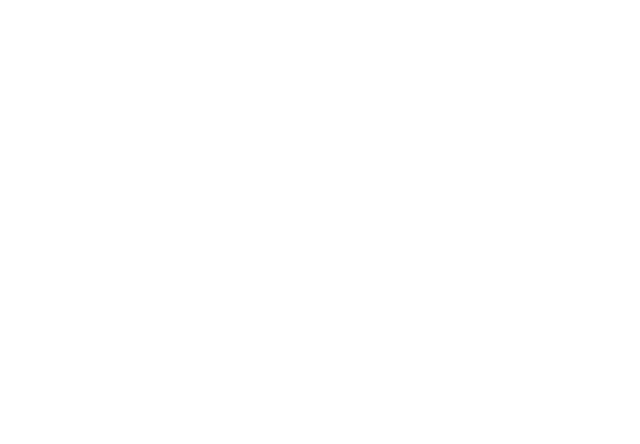
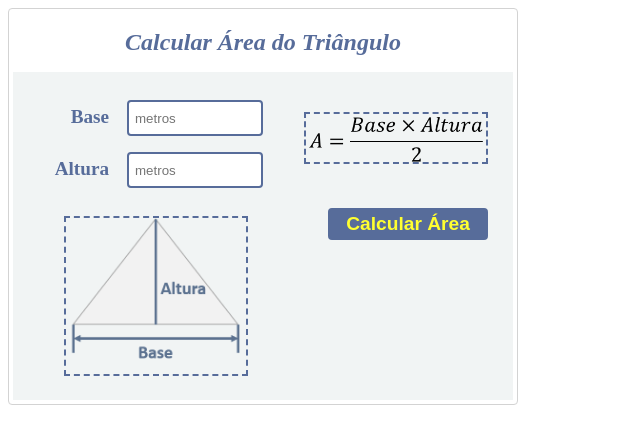
Before and after one commit to brneor/APS_TWA_02, a plain HTML site: page index.html in a window 1280 px wide. Shown: the whole page, without its empty margins (0-640 px from the left). Drawn offline with Linux system fonts and the light colour scheme.

Commit message:
Finalização do projeto.

```diff
--- a/index.html
+++ b/index.html
@@ -3,8 +3,10 @@
 <head>
     <meta charset="UTF-8">
     <title>APS_02</title>
+    <link rel="stylesheet" href="style.css">
+    <script src="script.js"></script>
 </head>
-<body>
+<body onload="start();">
 
 </body>
 </html>
--- a/script.js
+++ b/script.js
@@ -0,0 +1,107 @@
+function start() {
+    let mainContainer = document.createElement("div");
+    mainContainer.id = "main";
+    mainContainer.classList.add("main-container");
+    document.body.appendChild(mainContainer);
+
+    let title = document.createElement("h1");
+    title.innerHTML = "Calcular Área do Triângulo";
+    mainContainer.appendChild(title);
+
+    let container = document.createElement("div");
+    container.classList.add("container");
+    mainContainer.appendChild(container);
+
+    let col1 = document.createElement("div");
+
+    col1.classList.add("col");
+    let lBase = document.createElement("label");
+    lBase.setAttribute("for", "iBase");
+    lBase.innerHTML = "Base";
+    col1.appendChild(lBase);
+
+    let iBase = document.createElement("input");
+    iBase.type = "text";
+    iBase.name = "iBase";
+    iBase.id = "iBase"
+    iBase.placeholder = "metros";
+    col1.appendChild(iBase);
+
+    let lAltura = document.createElement("label");
+    lAltura.setAttribute("for", "iAltura");
+    lAltura.innerHTML = "Altura";
+    col1.appendChild(lAltura);
+
+    let iAltura = document.createElement("input");
+    iAltura.type = "text";
+    iAltura.name = "iAltura";
+    iAltura.id = "iAltura"
+    iAltura.placeholder = "metros";
+    col1.appendChild(iAltura);
+
+    let triangulo = document.createElement("img");
+    triangulo.src = "resources/triangulo.png";
+    triangulo.alt = "triangulo";
+    col1.appendChild(triangulo);
+
+    container.appendChild(col1);
+
+    let col2 = document.createElement("div");
+    col2.classList.add("col");
+
+    let formula = document.createElement("img");
+    formula.src = "resources/formulaTriangulo.png";
+    formula.alt = "formula";
+    col2.appendChild(formula);
+
+    let calcular = document.createElement("input");
+    calcular.type = "button";
+    calcular.classList.add("button");
+    calcular.value = "Calcular Área";
+    calcular.onclick = function(){calculaArea();};
+    col2.appendChild(calcular);
+
+    container.appendChild(col2);
+}
+
+function calculaArea() {
+    let base = parseFloat(document.querySelector("#iBase").value);
+    let altura = parseFloat(document.querySelector("#iAltura").value);
+
+    if (base && altura) {
+        if (document.querySelector("#result")) {
+            document.querySelector("#result").remove();
+        }
+
+        let mainContainer = document.querySelector("#main");
+        let result = document.createElement("div");
+        result.id = "result";
+        mainContainer.appendChild(result);
+
+        let resultTitle = document.createElement("h1");
+        resultTitle.innerHTML = "Resultado";
+        result.appendChild(resultTitle);
+
+        resultContainer = document.createElement("div");
+        resultContainer.classList.add("container");
+        result.appendChild(resultContainer);
+
+        let col = document.createElement("div");
+        let lResult = document.createElement("label");
+        lResult.setAttribute("for", "iBase");
+        lResult.innerHTML = "Superfície Triângulo";
+        col.appendChild(lResult);
+
+        let iResult = document.createElement("input");
+        iResult.type = "text";
+        iResult.name = "iResult";
+        iResult.id = "iResult"
+        iResult.disabled = true;
+        iResult.value = base * altura / 2;
+        col.appendChild(iResult);
+
+        resultContainer.appendChild(col);
+    } else {
+        alert("Iforme a base e a altura!");
+    }
+}
--- a/style.css
+++ b/style.css
@@ -0,0 +1,55 @@
+h1 {
+    color: #576c9a;
+    font-style: italic;
+    text-align: center;
+    font-size: 24px;
+}
+
+img {
+    width: 75%;
+    border: 2px dashed #576c9a;
+    margin: 20px 15px 0 0;
+}
+
+.main-container {
+    border-radius: 4px;
+    border: 1px solid lightgray;
+    padding: 4px;
+    width: 500px;
+}
+
+.container {
+    background-color: #f1f4f4;
+    display: flex;
+    padding: 20px 10px;
+}
+
+.container input {
+    border-radius: 4px;
+    border: 2px solid #576c9a;
+    height: 32px;
+    margin: 8px 0 8px 18px;
+    padding: 0 6px;
+    width: 120px;
+}
+
+.container label {
+    color: #576c9a;
+    font-size: 1.2rem;
+    font-weight: 600;
+}
+
+.col {
+    display: block;
+    text-align: right;
+    width: 50%;
+}
+
+input.button {
+    color: #ffff30;
+    background-color: #576c9a;
+    font-weight: 600;
+    font-size: 1.2rem;
+    width: 160px;
+    margin: 40px 15px 0 0;
+}
```
